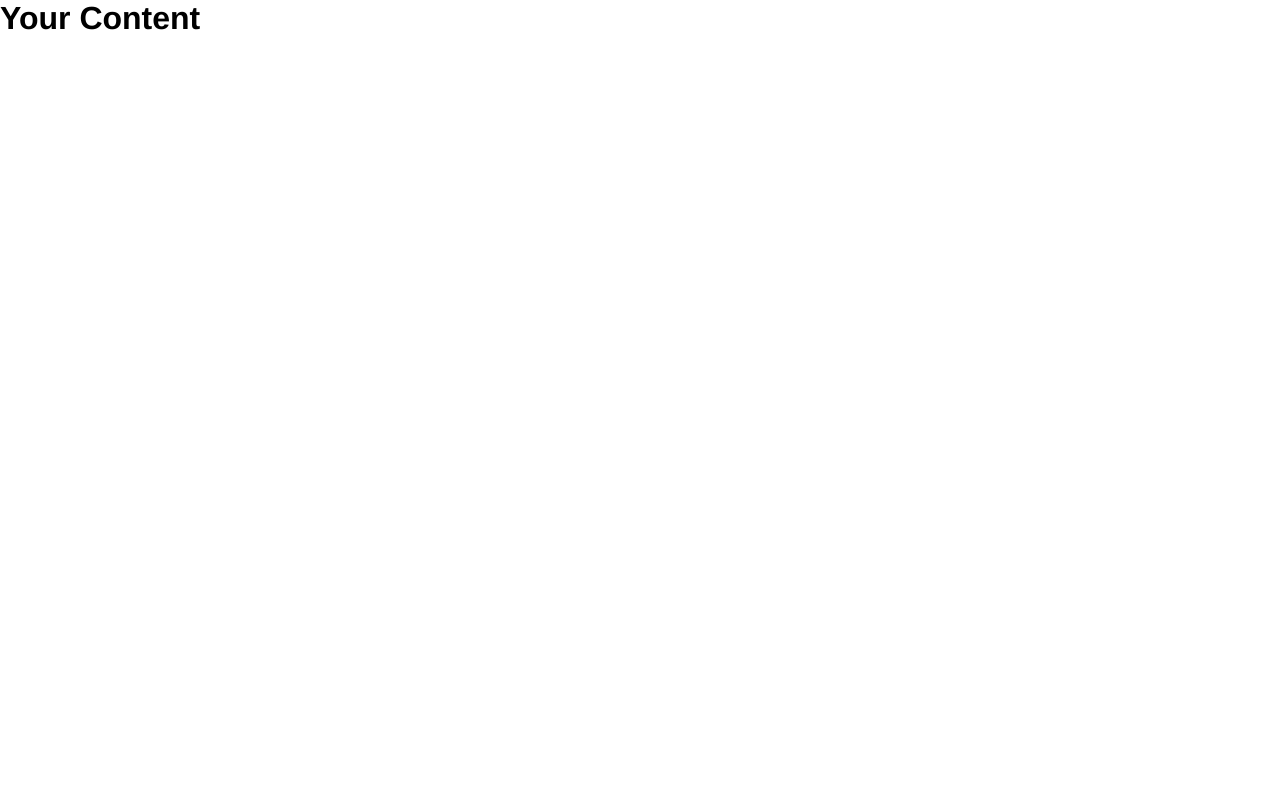
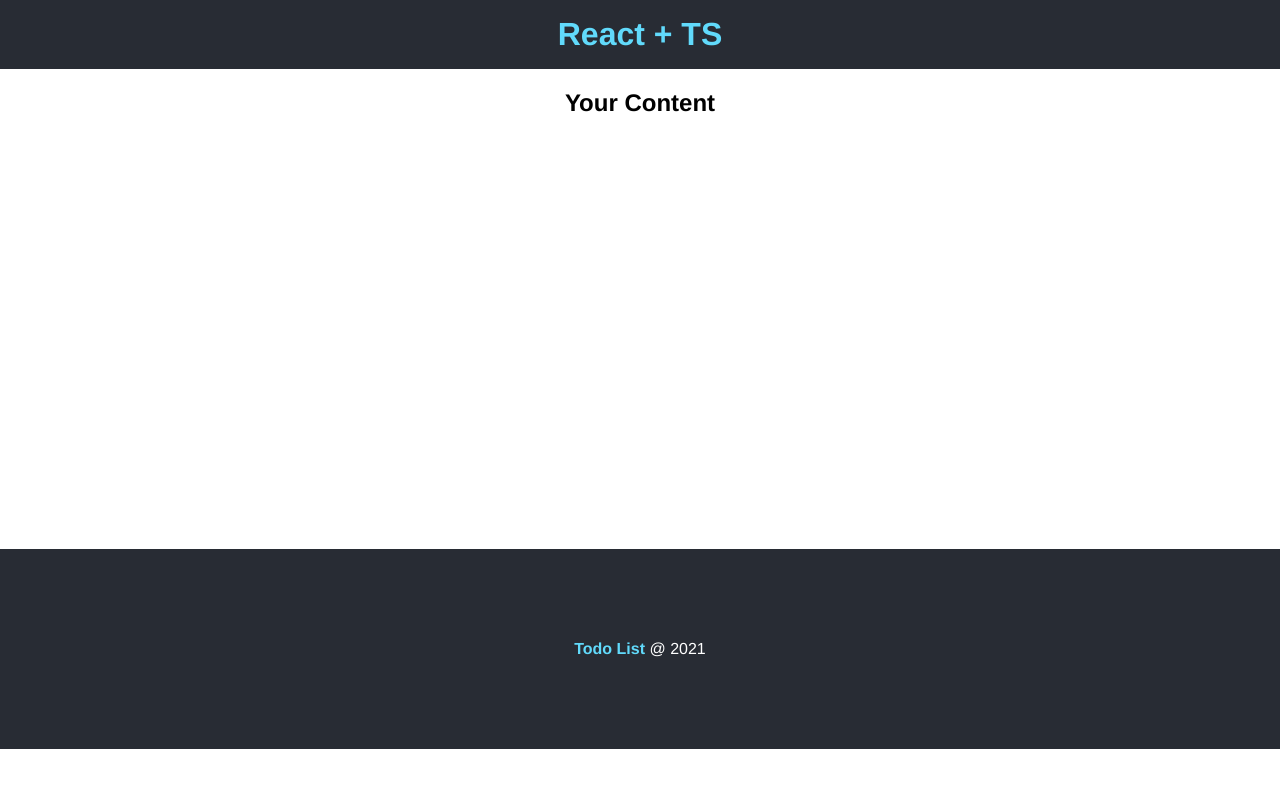
Before and after one commit to AugustoTI/crud-typescript, a React (Vite) app: page / in a window 1280 px wide. Shown: the top 788 px of the page. Built offline with nearby package versions, Linux system fonts and the light colour scheme.

Commit message:
creating and stylizing the initial components

```diff
--- /dev/null
+++ b/src/App.module.scss
@@ -0,0 +1,9 @@
+.main_container {
+  min-height: 60vh;
+  text-align: center;
+  padding: 2rem;
+
+  h2 {
+    margin-bottom: 1.3rem;
+  }
+}
--- a/src/App.tsx
+++ b/src/App.tsx
@@ -1,9 +1,18 @@
+import { Footer } from './components/Footer';
+import { Header } from './components/Header';
+import styles from './App.module.scss';
 import './styles/global.scss';
 
 export const App = () => {
   return (
     <>
-      <h1>Your Content</h1>
+      <Header />
+      <main className={styles.main_container}>
+        <div>
+          <h2>Your Content</h2>
+        </div>
+      </main>
+      <Footer />
     </>
   );
 };
--- /dev/null
+++ b/src/components/Footer/index.tsx
@@ -0,0 +1,11 @@
+import styles from './styles.module.scss';
+
+export const Footer = () => {
+  return (
+    <footer className={styles.footer_container}>
+      <p>
+        <span>Todo List</span> @ 2021
+      </p>
+    </footer>
+  );
+};
--- /dev/null
+++ b/src/components/Footer/styles.module.scss
@@ -0,0 +1,13 @@
+.footer_container {
+  height: 200px;
+  display: flex;
+  align-items: center;
+  justify-content: center;
+  background-color: #282c34;
+  color: #fff;
+
+  span {
+    font-weight: bold;
+    color: #61dafb;
+  }
+}
--- /dev/null
+++ b/src/components/Header/index.tsx
@@ -0,0 +1,9 @@
+import styles from './styles.module.scss';
+
+export const Header = () => {
+  return (
+    <header className={styles.header_container}>
+      <h1>React + TS</h1>
+    </header>
+  );
+};
--- /dev/null
+++ b/src/components/Header/styles.module.scss
@@ -0,0 +1,6 @@
+.header_container {
+  background-color: #282c34;
+  color: #61dafb;
+  text-align: center;
+  padding: 1.6rem;
+}
```
